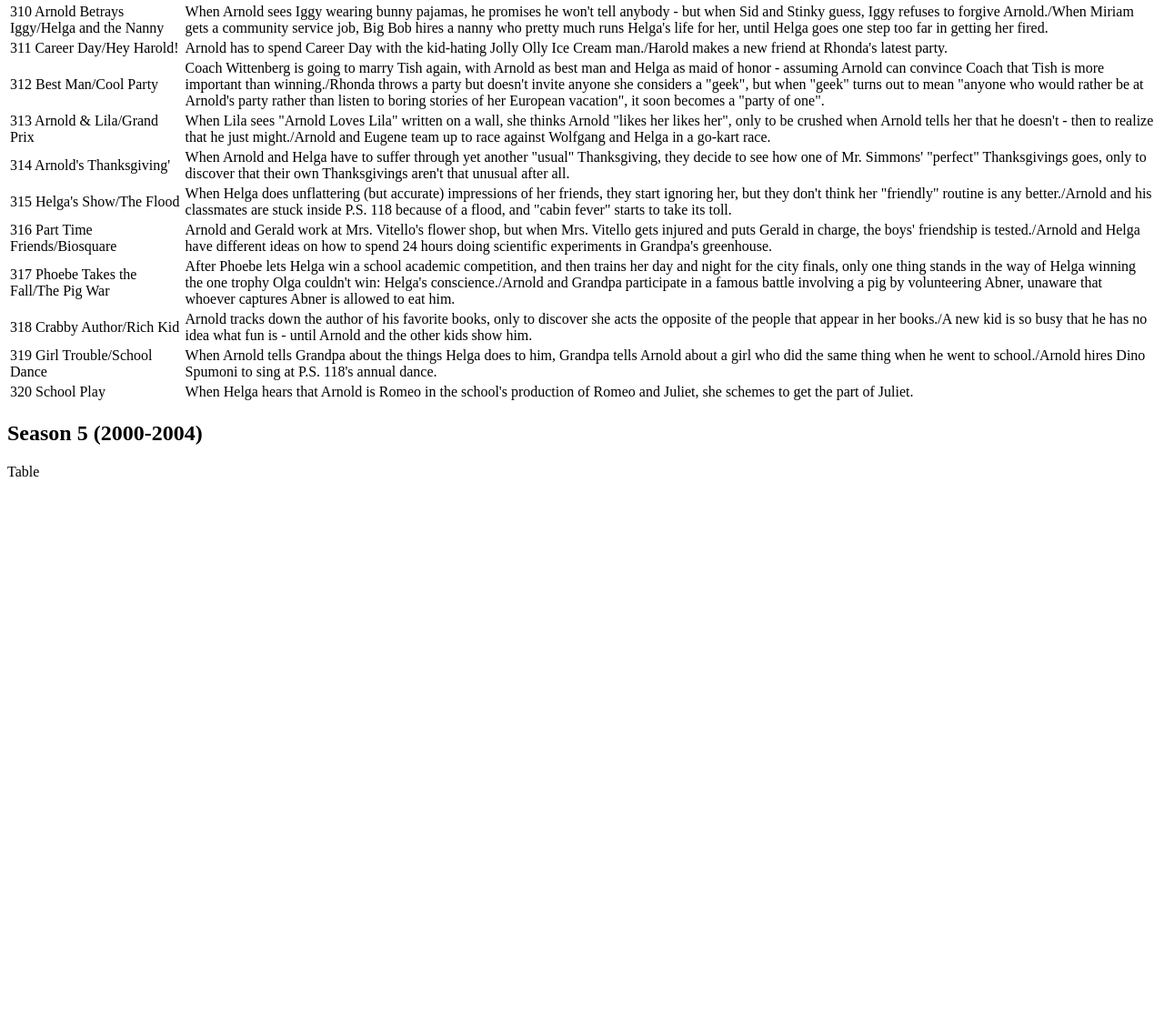
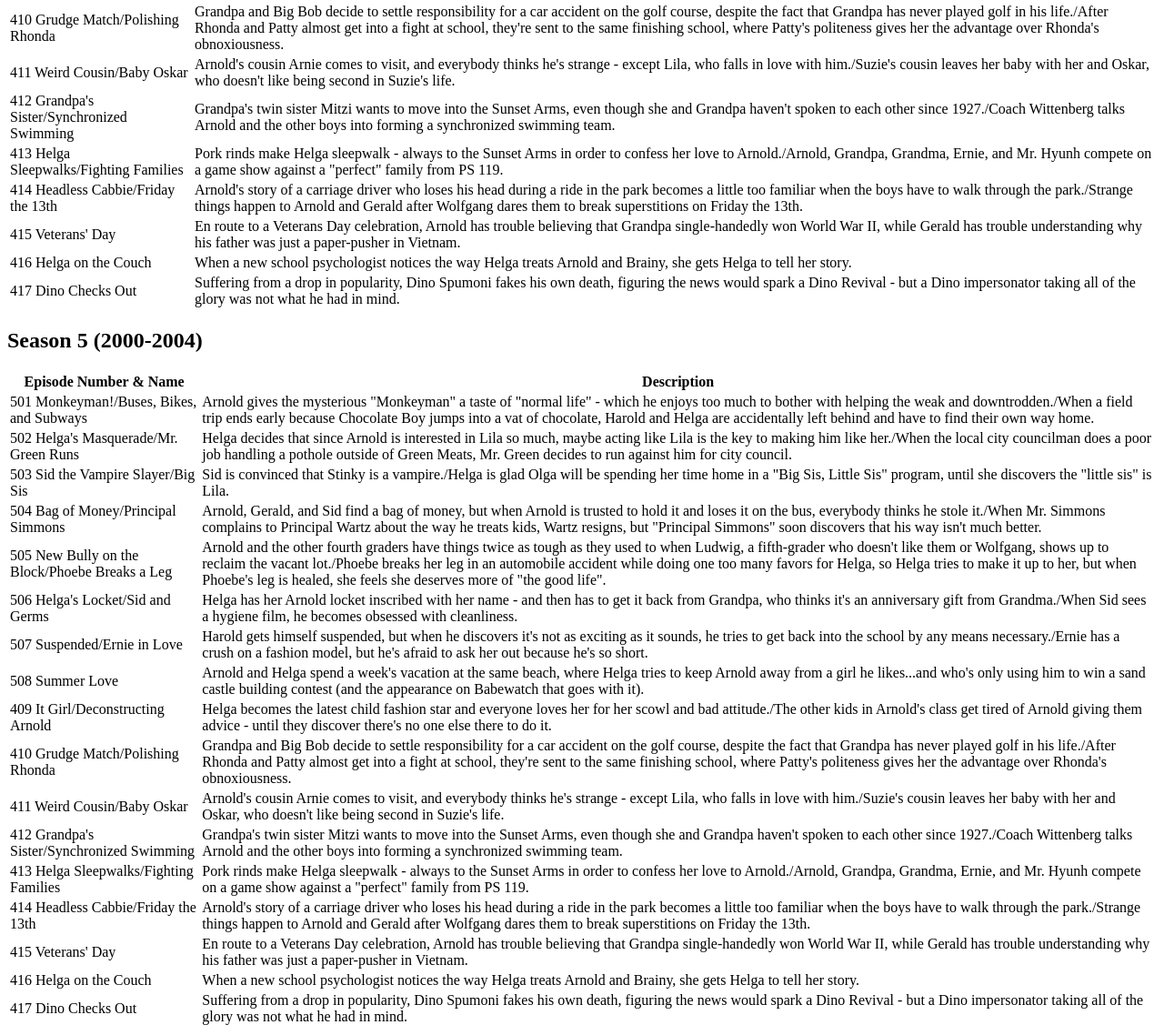
Before and after one commit to radubuc/front-end-tech, a plain HTML site: page week-1/hw/episodes.html in a window 1280 px wide. Shown: the part 4213-5351 px from the top of the page at 91% size. Before the commit the page ends 4749 px from the top, so only its background shows below. Drawn offline with Linux system fonts and the light colour scheme.

Commit message:
Finished season 4 and half of season 5

```diff
--- a/week-1/hw/episodes.html
+++ b/week-1/hw/episodes.html
@@ -249,7 +249,7 @@
             <td>When Lila sees "Arnold Loves Lila" written on a wall, she thinks Arnold "likes her likes her", only to be crushed when Arnold tells her that he doesn't - then to realize that he just might./Arnold and Eugene team up to race against Wolfgang and Helga in a go-kart race.</td>
         </tr>
         <tr>
-            <td>314 Arnold's Thanksgiving'</td>
+            <td>314 Arnold's Thanksgiving</td>
             <td>When Arnold and Helga have to suffer through yet another "usual" Thanksgiving, they decide to see how one of Mr. Simmons' "perfect" Thanksgivings goes, only to discover that their own Thanksgivings aren't that unusual after all.</td>
         </tr>
         <tr>
@@ -321,53 +321,114 @@
             <td>Helga becomes the latest child fashion star and everyone loves her for her scowl and bad attitude./The other kids in Arnold's class get tired of Arnold giving them advice - until they discover there's no one else there to do it.</td>
         </tr>
         <tr>
-            <td>310 Arnold Betrays Iggy/Helga and the Nanny</td>
-            <td>When Arnold sees Iggy wearing bunny pajamas, he promises he won't tell anybody - but when Sid and Stinky guess, Iggy refuses to forgive Arnold./When Miriam gets a community service job, Big Bob hires a nanny who pretty much runs Helga's life for her, until Helga goes one step too far in getting her fired.</td>
+            <td>410 Grudge Match/Polishing Rhonda</td>
+            <td>Grandpa and Big Bob decide to settle responsibility for a car accident on the golf course, despite the fact that Grandpa has never played golf in his life./After Rhonda and Patty almost get into a fight at school, they're sent to the same finishing school, where Patty's politeness gives her the advantage over Rhonda's obnoxiousness.</td>
         </tr>
         <tr>
-            <td>311 Career Day/Hey Harold!</td>
-            <td>Arnold has to spend Career Day with the kid-hating Jolly Olly Ice Cream man./Harold makes a new friend at Rhonda's latest party.</td>
+            <td>411 Weird Cousin/Baby Oskar</td>
+            <td>Arnold's cousin Arnie comes to visit, and everybody thinks he's strange - except Lila, who falls in love with him./Suzie's cousin leaves her baby with her and Oskar, who doesn't like being second in Suzie's life.</td>
         </tr>
         <tr>
-            <td>312 Best Man/Cool Party</td>
-            <td>Coach Wittenberg is going to marry Tish again, with Arnold as best man and Helga as maid of honor - assuming Arnold can convince Coach that Tish is more important than winning./Rhonda throws a party but doesn't invite anyone she considers a "geek", but when "geek" turns out to mean "anyone who would rather be at Arnold's party rather than listen to boring stories of her European vacation", it soon becomes a "party of one".</td>
+            <td>412 Grandpa's Sister/Synchronized Swimming</td>
+            <td>Grandpa's twin sister Mitzi wants to move into the Sunset Arms, even though she and Grandpa haven't spoken to each other since 1927./Coach Wittenberg talks Arnold and the other boys into forming a synchronized swimming team.</td>
         </tr>
         <tr>
-            <td>313 Arnold & Lila/Grand Prix</td>
-            <td>When Lila sees "Arnold Loves Lila" written on a wall, she thinks Arnold "likes her likes her", only to be crushed when Arnold tells her that he doesn't - then to realize that he just might./Arnold and Eugene team up to race against Wolfgang and Helga in a go-kart race.</td>
+            <td>413 Helga Sleepwalks/Fighting Families</td>
+            <td>Pork rinds make Helga sleepwalk - always to the Sunset Arms in order to confess her love to Arnold./Arnold, Grandpa, Grandma, Ernie, and Mr. Hyunh compete on a game show against a "perfect" family from PS 119.</td>
         </tr>
         <tr>
-            <td>314 Arnold's Thanksgiving'</td>
-            <td>When Arnold and Helga have to suffer through yet another "usual" Thanksgiving, they decide to see how one of Mr. Simmons' "perfect" Thanksgivings goes, only to discover that their own Thanksgivings aren't that unusual after all.</td>
+            <td>414 Headless Cabbie/Friday the 13th</td>
+            <td>Arnold's story of a carriage driver who loses his head during a ride in the park becomes a little too familiar when the boys have to walk through the park./Strange things happen to Arnold and Gerald after Wolfgang dares them to break superstitions on Friday the 13th.</td>
         </tr>
         <tr>
-            <td>315 Helga's Show/The Flood</td>
-            <td>When Helga does unflattering (but accurate) impressions of her friends, they start ignoring her, but they don't think her "friendly" routine is any better./Arnold and his classmates are stuck inside P.S. 118 because of a flood, and "cabin fever" starts to take its toll.</td>
+            <td>415 Veterans' Day</td>
+            <td>En route to a Veterans Day celebration, Arnold has trouble believing that Grandpa single-handedly won World War II, while Gerald has trouble understanding why his father was just a paper-pusher in Vietnam.</td>
         </tr>
         <tr>
-            <td>316 Part Time Friends/Biosquare</td>
-            <td>Arnold and Gerald work at Mrs. Vitello's flower shop, but when Mrs. Vitello gets injured and puts Gerald in charge, the boys' friendship is tested./Arnold and Helga have different ideas on how to spend 24 hours doing scientific experiments in Grandpa's greenhouse.</td>
+            <td>416 Helga on the Couch</td>
+            <td>When a new school psychologist notices the way Helga treats Arnold and Brainy, she gets Helga to tell her story.</td>
         </tr>
         <tr>
-            <td>317 Phoebe Takes the Fall/The Pig War</td>
-            <td>After Phoebe lets Helga win a school academic competition, and then trains her day and night for the city finals, only one thing stands in the way of Helga winning the one trophy Olga couldn't win: Helga's conscience./Arnold and Grandpa participate in a famous battle involving a pig by volunteering Abner, unaware that whoever captures Abner is allowed to eat him.</td>
-        </tr>
-        <tr>
-            <td>318 Crabby Author/Rich Kid</td>
-            <td>Arnold tracks down the author of his favorite books, only to discover she acts the opposite of the people that appear in her books./A new kid is so busy that he has no idea what fun is - until Arnold and the other kids show him.</td>
-        </tr>
-        <tr>
-            <td>319 Girl Trouble/School Dance</td>
-            <td>When Arnold tells Grandpa about the things Helga does to him, Grandpa tells Arnold about a girl who did the same thing when he went to school./Arnold hires Dino Spumoni to sing at P.S. 118's annual dance.</td>
-        </tr>
-        <tr>
-            <td>320 School Play</td>
-            <td>When Helga hears that Arnold is Romeo in the school's production of Romeo and Juliet, she schemes to get the part of Juliet.</td>
+            <td>417 Dino Checks Out</td>
+            <td>Suffering from a drop in popularity, Dino Spumoni fakes his own death, figuring the news would spark a Dino Revival - but a Dino impersonator taking all of the glory was not what he had in mind.</td>
         </tr>
     </table>
 
     <h2>Season 5 (2000-2004)</h2>
-    Table
+    <table>
+        <tr>
+            <th>Episode Number & Name</th>
+            <th>Description</th>
+        </tr>
+        <tr>
+            <td>501 Monkeyman!/Buses, Bikes, and Subways</td>
+            <td>Arnold gives the mysterious "Monkeyman" a taste of "normal life" - which he enjoys too much to bother with helping the weak and downtrodden./When a field trip ends early because Chocolate Boy jumps into a vat of chocolate, Harold and Helga are accidentally left behind and have to find their own way home.</td>
+        </tr>
+        <tr>
+            <td>502 Helga's Masquerade/Mr. Green Runs</td>
+            <td>Helga decides that since Arnold is interested in Lila so much, maybe acting like Lila is the key to making him like her./When the local city councilman does a poor job handling a pothole outside of Green Meats, Mr. Green decides to run against him for city council.</td>
+        </tr>
+        <tr>
+            <td>503 Sid the Vampire Slayer/Big Sis</td>
+            <td>Sid is convinced that Stinky is a vampire./Helga is glad Olga will be spending her time home in a "Big Sis, Little Sis" program, until she discovers the "little sis" is Lila.</td>
+        </tr>
+        <tr>
+            <td>504 Bag of Money/Principal Simmons</td>
+            <td>Arnold, Gerald, and Sid find a bag of money, but when Arnold is trusted to hold it and loses it on the bus, everybody thinks he stole it./When Mr. Simmons complains to Principal Wartz about the way he treats kids, Wartz resigns, but "Principal Simmons" soon discovers that his way isn't much better.</td>
+        </tr>
+        <tr>
+            <td>505 New Bully on the Block/Phoebe Breaks a Leg</td>
+            <td>Arnold and the other fourth graders have things twice as tough as they used to when Ludwig, a fifth-grader who doesn't like them or Wolfgang, shows up to reclaim the vacant lot./Phoebe breaks her leg in an automobile accident while doing one too many favors for Helga, so Helga tries to make it up to her, but when Phoebe's leg is healed, she feels she deserves more of "the good life".</td>
+        </tr>
+        <tr>
+            <td>506 Helga's Locket/Sid and Germs</td>
+            <td>Helga has her Arnold locket inscribed with her name - and then has to get it back from Grandpa, who thinks it's an anniversary gift from Grandma./When Sid sees a hygiene film, he becomes obsessed with cleanliness.</td>
+        </tr>
+        <tr>
+            <td>507 Suspended/Ernie in Love</td>
+            <td>Harold gets himself suspended, but when he discovers it's not as exciting as it sounds, he tries to get back into the school by any means necessary./Ernie has a crush on a fashion model, but he's afraid to ask her out because he's so short.</td>
+        </tr>
+        <tr>
+            <td>508 Summer Love</td>
+            <td>Arnold and Helga spend a week's vacation at the same beach, where Helga tries to keep Arnold away from a girl he likes...and who's only using him to win a sand castle building contest (and the appearance on Babewatch that goes with it).</td>
+        </tr>
+        <tr>
+            <td>409 It Girl/Deconstructing Arnold</td>
+            <td>Helga becomes the latest child fashion star and everyone loves her for her scowl and bad attitude./The other kids in Arnold's class get tired of Arnold giving them advice - until they discover there's no one else there to do it.</td>
+        </tr>
+        <tr>
+            <td>410 Grudge Match/Polishing Rhonda</td>
+            <td>Grandpa and Big Bob decide to settle responsibility for a car accident on the golf course, despite the fact that Grandpa has never played golf in his life./After Rhonda and Patty almost get into a fight at school, they're sent to the same finishing school, where Patty's politeness gives her the advantage over Rhonda's obnoxiousness.</td>
+        </tr>
+        <tr>
+            <td>411 Weird Cousin/Baby Oskar</td>
+            <td>Arnold's cousin Arnie comes to visit, and everybody thinks he's strange - except Lila, who falls in love with him./Suzie's cousin leaves her baby with her and Oskar, who doesn't like being second in Suzie's life.</td>
+        </tr>
+        <tr>
+            <td>412 Grandpa's Sister/Synchronized Swimming</td>
+            <td>Grandpa's twin sister Mitzi wants to move into the Sunset Arms, even though she and Grandpa haven't spoken to each other since 1927./Coach Wittenberg talks Arnold and the other boys into forming a synchronized swimming team.</td>
+        </tr>
+        <tr>
+            <td>413 Helga Sleepwalks/Fighting Families</td>
+            <td>Pork rinds make Helga sleepwalk - always to the Sunset Arms in order to confess her love to Arnold./Arnold, Grandpa, Grandma, Ernie, and Mr. Hyunh compete on a game show against a "perfect" family from PS 119.</td>
+        </tr>
+        <tr>
+            <td>414 Headless Cabbie/Friday the 13th</td>
+            <td>Arnold's story of a carriage driver who loses his head during a ride in the park becomes a little too familiar when the boys have to walk through the park./Strange things happen to Arnold and Gerald after Wolfgang dares them to break superstitions on Friday the 13th.</td>
+        </tr>
+        <tr>
+            <td>415 Veterans' Day</td>
+            <td>En route to a Veterans Day celebration, Arnold has trouble believing that Grandpa single-handedly won World War II, while Gerald has trouble understanding why his father was just a paper-pusher in Vietnam.</td>
+        </tr>
+        <tr>
+            <td>416 Helga on the Couch</td>
+            <td>When a new school psychologist notices the way Helga treats Arnold and Brainy, she gets Helga to tell her story.</td>
+        </tr>
+        <tr>
+            <td>417 Dino Checks Out</td>
+            <td>Suffering from a drop in popularity, Dino Spumoni fakes his own death, figuring the news would spark a Dino Revival - but a Dino impersonator taking all of the glory was not what he had in mind.</td>
+        </tr>
+    </table>
 
 </body>
 </html>
```
